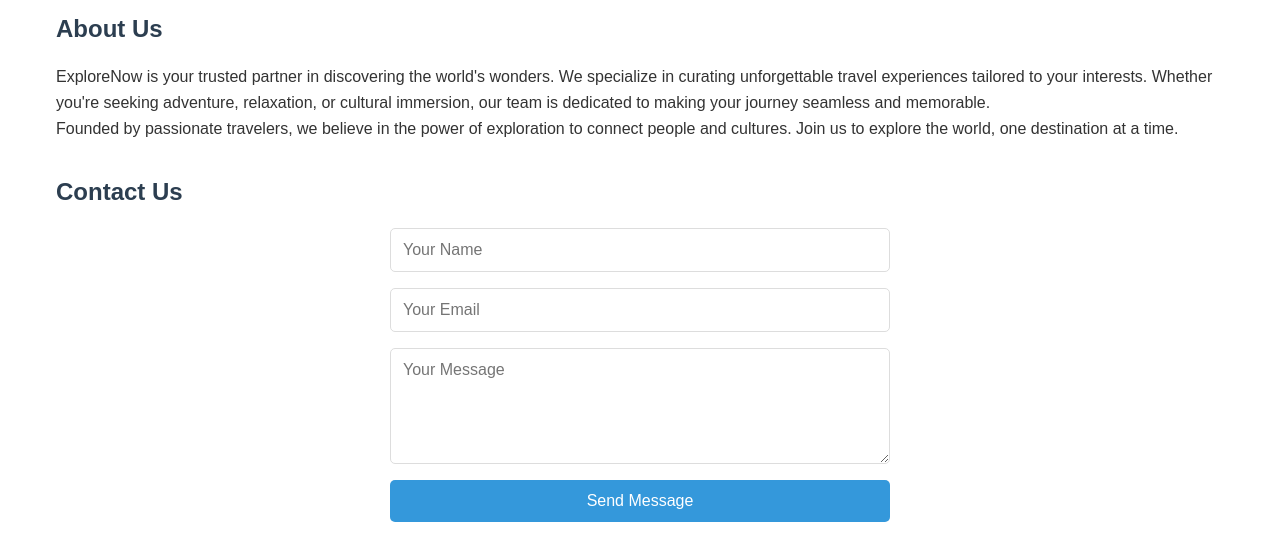
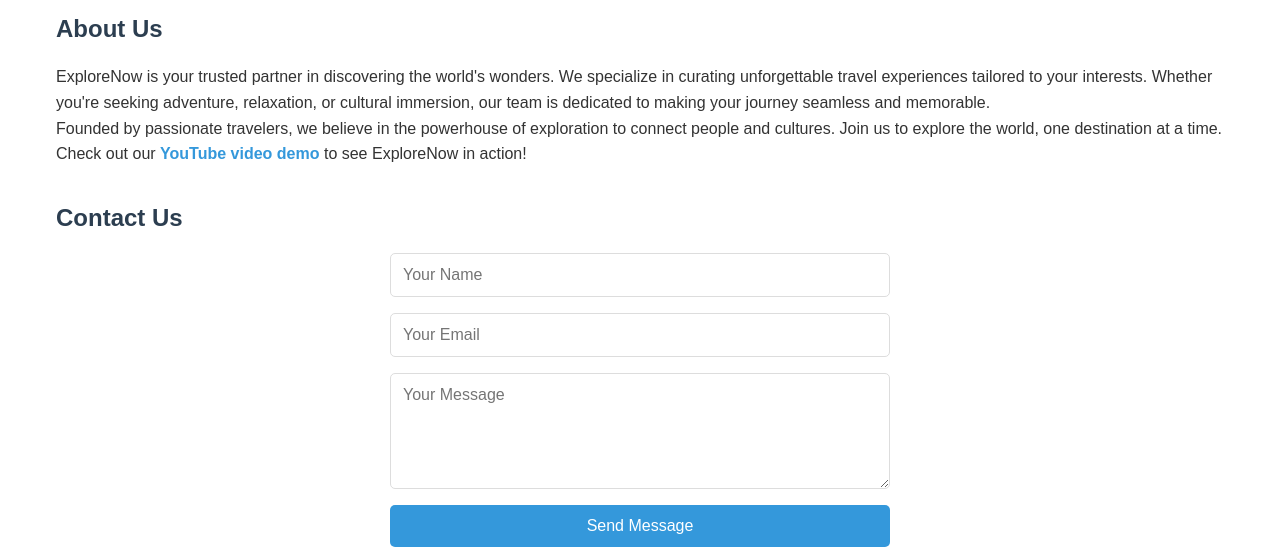
Before and after one commit to Mclarroh/explore-now-website, a plain HTML site: page index.html in a window 1280 px wide. Shown: the part 482-1032 px from the top of the page. Drawn offline with Linux system fonts and the light colour scheme.

Commit message:
Update index.html

```diff
--- a/index.html
+++ b/index.html
@@ -115,6 +115,18 @@
             background-color: #2980b9;
         }
 
+        /* YouTube Link Styling */
+        .youtube-link {
+            color: #3498db;
+            text-decoration: none;
+            font-weight: bold;
+            transition: color 0.3s;
+        }
+
+        .youtube-link:hover {
+            color: #2980b9;
+        }
+
         /* Footer */
         footer {
             background-color: #2c3e50;
@@ -180,7 +192,8 @@
         <section id="about">
             <h2>About Us</h2>
             <p>ExploreNow is your trusted partner in discovering the world's wonders. We specialize in curating unforgettable travel experiences tailored to your interests. Whether you're seeking adventure, relaxation, or cultural immersion, our team is dedicated to making your journey seamless and memorable.</p>
-            <p>Founded by passionate travelers, we believe in the power of exploration to connect people and cultures. Join us to explore the world, one destination at a time.</p>
+            <p>Founded by passionate travelers, we believe in the powerhouse of exploration to connect people and cultures. Join us to explore the world, one destination at a time.</p>
+            <p>Check out our <a href="https://youtu.be/CHN-RIkutws" class="youtube-link" target="_blank">YouTube video demo</a> to see ExploreNow in action!</p>
         </section>
 
         <!-- Contact Us -->
@@ -197,7 +210,7 @@
 
     <!-- Footer -->
     <footer>
-        <p>&copy; 2025 ExploreNow. All rights reserved.</p>
+        <p>© 2025 ExploreNow. All rights reserved.</p>
     </footer>
 
     <script>
```
